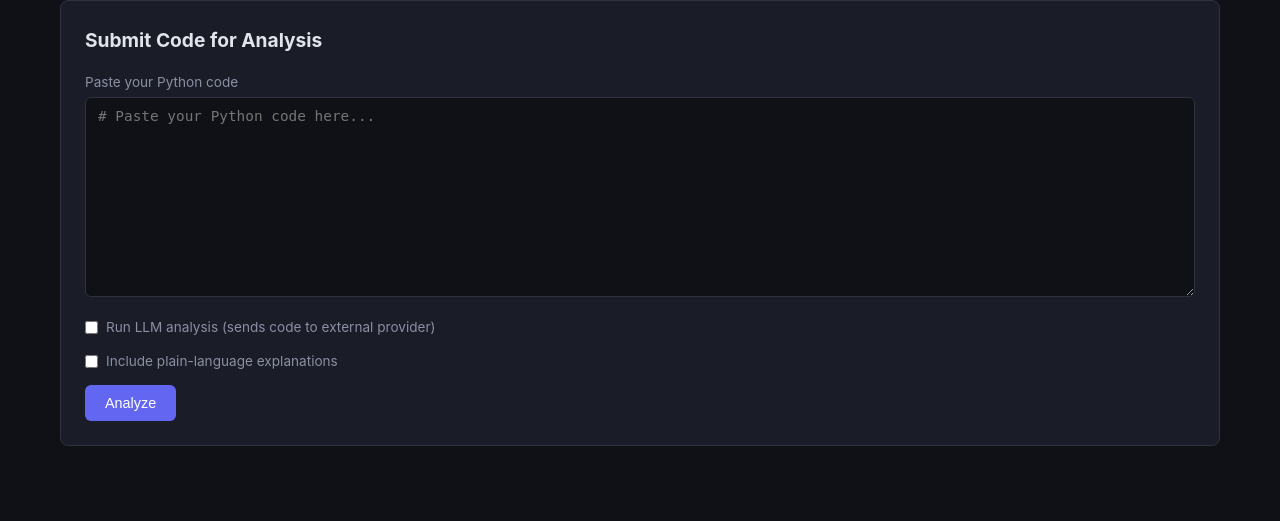
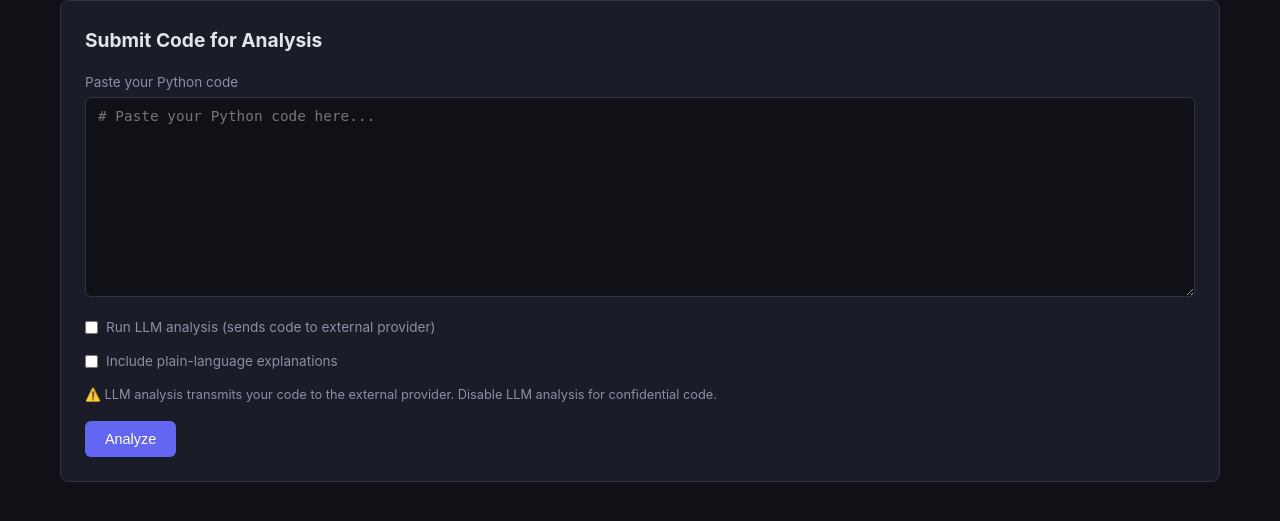
Before and after one commit to nagy-abdelmalak/ai-code-security-reviewer, a FastAPI app: template app/templates/submit.html in a window 1280 px wide. Shown: the top 521 px of the page. Run offline with FastAPI, Linux system fonts and the light colour scheme; the template is opened without the code that fills it, so the values that code supplies are empty.

Commit message:
feat(submit): improve submit page

```diff
--- a/app/static/style.css
+++ b/app/static/style.css
@@ -269,3 +269,17 @@ th {
     color: var(--text-muted);
     padding: 40px;
 }
+
+/* Spinner */
+.spinner {
+    width: 24px;
+    height: 24px;
+    border: 3px solid var(--border);
+    border-top-color: var(--accent);
+    border-radius: 50%;
+    animation: spin 0.8s linear infinite;
+}
+
+@keyframes spin {
+    to { transform: rotate(360deg); }
+}
--- a/app/templates/submit.html
+++ b/app/templates/submit.html
@@ -9,7 +9,7 @@
     <div class="alert alert-error">{{ error }}</div>
     {% endif %}
 
-    <form method="post" action="/web/submit">
+    <form method="post" action="/web/submit" id="submit-form">
         <label for="code">Paste your Python code</label>
         <textarea name="code" id="code" placeholder="# Paste your Python code here...">{{ code or '' }}</textarea>
 
@@ -18,12 +18,82 @@
             <label for="run_llm" style="margin:0;">Run LLM analysis (sends code to external provider)</label>
         </div>
 
+        <div id="llm-options" style="display:none; margin-left:24px; margin-bottom:12px;">
+            <label for="llm_model">LLM Model</label>
+            <select name="llm_model" id="llm_model">
+                {% for model in llm_models %}
+                <option value="{{ model.value }}">{{ model.label }}</option>
+                {% endfor %}
+            </select>
+        </div>
+
         <div class="toggle-group">
             <input type="checkbox" name="explanation_enabled" id="explanation_enabled" value="true">
             <label for="explanation_enabled" style="margin:0;">Include plain-language explanations</label>
         </div>
 
-        <button type="submit" class="btn btn-primary">Analyze</button>
+        <p style="font-size:0.8rem; color:var(--text-muted); margin-bottom:16px;">
+            ⚠️ LLM analysis transmits your code to the external provider.
+            Disable LLM analysis for confidential code.
+        </p>
+
+        <button type="submit" class="btn btn-primary" id="analyze-btn">
+            Analyze
+        </button>
+
+        <div id="loading" style="display:none; margin-top:16px;">
+            <div style="display:flex; align-items:center; gap:12px;">
+                <div class="spinner"></div>
+                <div>
+                    <p style="font-weight:500;">Analyzing your code...</p>
+                    <p style="font-size:0.8rem; color:var(--text-muted);" id="loading-status">
+                        Running Semgrep static analysis...
+                    </p>
+                </div>
+            </div>
+        </div>
     </form>
 </div>
 {% endblock %}
+
+{% block scripts %}
+<script>
+    // Toggle LLM options visibility
+    document.getElementById('run_llm').addEventListener('change', function() {
+        document.getElementById('llm-options').style.display = this.checked ? 'block' : 'none';
+    });
+
+    // Loading state on submit
+    document.getElementById('submit-form').addEventListener('submit', function() {
+        const btn = document.getElementById('analyze-btn');
+        const loading = document.getElementById('loading');
+        const status = document.getElementById('loading-status');
+        const isLLM = document.getElementById('run_llm').checked;
+
+        btn.disabled = true;
+        btn.textContent = 'Analyzing...';
+        loading.style.display = 'block';
+
+        const messages = isLLM
+            ? [
+                "Running Semgrep static analysis...",
+                "Scanning for security vulnerabilities...",
+                "Waiting for LLM response...",
+                "Comparing findings from both analyzers...",
+                "Almost there..."
+            ]
+            : [
+                "Running Semgrep static analysis...",
+                "Scanning for security vulnerabilities...",
+                "Processing findings...",
+                "Almost there..."
+            ];
+
+        let i = 0;
+        setInterval(function() {
+            i = Math.min(i + 1, messages.length - 1);
+            status.textContent = messages[i];
+        }, 4000);
+    });
+</script>
+{% endblock %}
```
